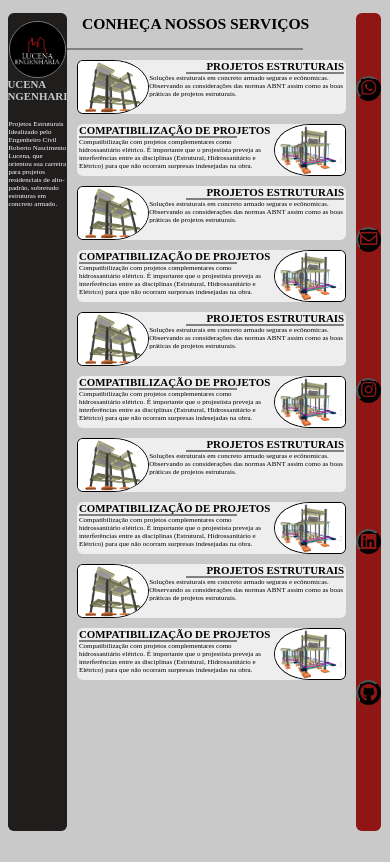
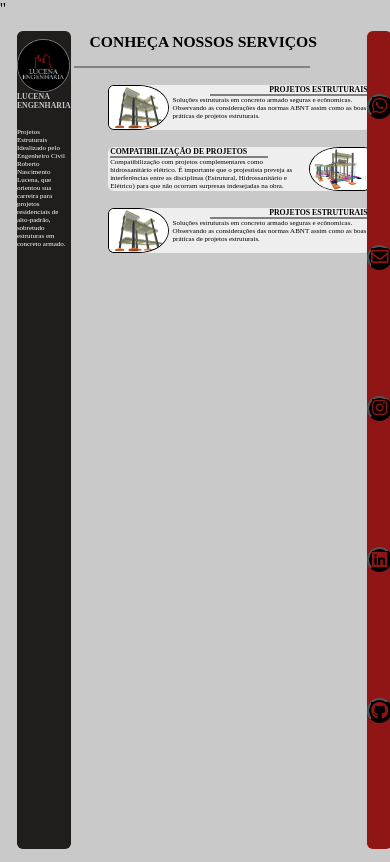
Before and after one commit to RobertoLucena/lucenaengenharia, a plain HTML site: page index.html in a window 390 px wide. Drawn offline with Linux system fonts and the light colour scheme.

Commit message:
Atualização mobile

```diff
--- a/index.html
+++ b/index.html
@@ -5,8 +5,10 @@
     <title>Lucena Engenharia</title>
     <link rel="stylesheet" type="text/css" href="style.css" />
     <link rel="stylesheet" href="https://cdnjs.cloudflare.com/ajax/libs/font-awesome/5.11.2/css/all.css">
+    <link rel="alternate" media="only screen and (max-width: 640px)"
+        href="https://imasters.com.br/design-ux/10-dicas-para-adaptar-sites-web-para-dispositivos-moveis-parte-01">
     <script src="code.js"></script>
-
+    ''
 </head>
 
 <body>
@@ -56,84 +58,6 @@
                     </p>
                 </div>
             </div>
-            <div class="box">
-                <div class="textprojetosleft">
-                    <h2>COMPATIBILIZAÇÃO DE PROJETOS</h2>
-                    <div id="linha1"></div>
-                    <p>Compatibilização com projetos complementares como hidrossanitário elétrico.
-                        É importante que o projestista preveja as interferências entre as disciplinas
-                        (Estrutural, Hidrossanitário e Elétrico) para que não ocorram surpresas indesejadas na obra.
-                    </p>
-                </div>
-                <img class="imgprojetosright" src="imagens/Apresentação1/Compatibilização.png">
-            </div>
-            <div class="box">
-                <img class="imgprojetosleft" src="imagens/Apresentação1/Estrutural.png">
-                <div class="textprojetosright">
-                    <h2>PROJETOS ESTRUTURAIS</h2>
-                    <div id="linha1"></div>
-                    <p>Soluções estruturais em concreto armado seguras e ecônomicas.
-                        Observando as considerações das normas ABNT assim como as boas
-                        práticas de projetos estruturais.
-                    </p>
-                </div>
-            </div>
-            <div class="box">
-                <div class="textprojetosleft">
-                    <h2>COMPATIBILIZAÇÃO DE PROJETOS</h2>
-                    <div id="linha1"></div>
-                    <p>Compatibilização com projetos complementares como hidrossanitário elétrico.
-                        É importante que o projestista preveja as interferências entre as disciplinas
-                        (Estrutural, Hidrossanitário e Elétrico) para que não ocorram surpresas indesejadas na obra.
-                    </p>
-                </div>
-                <img class="imgprojetosright" src="imagens/Apresentação1/Compatibilização.png">
-            </div>
-            <div class="box">
-                <img class="imgprojetosleft" src="imagens/Apresentação1/Estrutural.png">
-                <div class="textprojetosright">
-                    <h2>PROJETOS ESTRUTURAIS</h2>
-                    <div id="linha1"></div>
-                    <p>Soluções estruturais em concreto armado seguras e ecônomicas.
-                        Observando as considerações das normas ABNT assim como as boas
-                        práticas de projetos estruturais.
-                    </p>
-                </div>
-            </div>
-            <div class="box">
-                <div class="textprojetosleft">
-                    <h2>COMPATIBILIZAÇÃO DE PROJETOS</h2>
-                    <div id="linha1"></div>
-                    <p>Compatibilização com projetos complementares como hidrossanitário elétrico.
-                        É importante que o projestista preveja as interferências entre as disciplinas
-                        (Estrutural, Hidrossanitário e Elétrico) para que não ocorram surpresas indesejadas na obra.
-                    </p>
-                </div>
-                <img class="imgprojetosright" src="imagens/Apresentação1/Compatibilização.png">
-            </div>
-            <div class="box">
-                <img class="imgprojetosleft" src="imagens/Apresentação1/Estrutural.png">
-                <div class="textprojetosright">
-                    <h2>PROJETOS ESTRUTURAIS</h2>
-                    <div id="linha1"></div>
-                    <p>Soluções estruturais em concreto armado seguras e ecônomicas.
-                        Observando as considerações das normas ABNT assim como as boas
-                        práticas de projetos estruturais.
-                    </p>
-                </div>
-            </div>
-            <div class="box">
-                <div class="textprojetosleft">
-                    <h2>COMPATIBILIZAÇÃO DE PROJETOS</h2>
-                    <div id="linha1"></div>
-                    <p>Compatibilização com projetos complementares como hidrossanitário elétrico.
-                        É importante que o projestista preveja as interferências entre as disciplinas
-                        (Estrutural, Hidrossanitário e Elétrico) para que não ocorram surpresas indesejadas na obra.
-                    </p>
-                </div>
-                <img class="imgprojetosright" src="imagens/Apresentação1/Compatibilização.png">
-            </div>
-            <div class="box"></div>
         </div>
 
         <div id="sideright">
--- a/style.css
+++ b/style.css
@@ -14,7 +14,7 @@ h1{
 }
 
 h2{
-    font-size: 2.8vw;
+    font-size: 2vw;
 }
 
 p{
@@ -39,39 +39,40 @@ button:hover{
 }
 
 .box{
-    margin: 10px;
+    margin-left: 4vh;
+    margin-right: 4vh;
+    margin-top: 2vh;
     display: flex;
     flex-direction: row;
     justify-content: space-between;
     background-color: #eee;
     border-radius: 1.5vw;
-
+    width: 67vw;
 }
 
 .imgprojetosleft{
-    width: 18vw;
+    width: 15vw;
     border-radius: 1.5vw 50% 50% 1.5vw;
     border: 0.5px solid black;
 }
 
 .imgprojetosleft:hover{
     transition: all 0.3s ease;
-    width: 25vw;
+    width: 20vw;
     border-radius: 0%;
     border: 0.5px solid black;
     border-radius: 1.5vw 1.5vw 1.5vw 1.5vw;
 }
 
 .imgprojetosright{
-    width: 18vw;
+    width: 15vw;
     border-radius: 50% 1.5vw 1.5vw 50%;
     border: 0.5px solid black;
-
 }
 
 .imgprojetosright:hover{
     transition: all 0.3s ease;
-    width: 25vw;
+    width: 20vw;
     border-radius: 0%;
     border: 0.5px solid black;
     border-radius: 1.5vw 1.5vw 1.5vw 1.5vw;
@@ -113,7 +114,7 @@ button:hover{
     display: flex;
     flex-direction: column;
     align-items: center;
-    margin-left: 1vh;
+    margin-left: 2vh;
     border-radius: 1.5vw;
 }
 
@@ -121,7 +122,7 @@ button:hover{
     width: 75vw;
     height: 100vh;
     border: 0px solid blue;
-
+    margin-left: 1vw;
 }
 
 #sideright{
@@ -138,7 +139,7 @@ button:hover{
 }
 
 #perfil{
-    width: 14vw;
+    width: 13vw;
     border-radius: 50%;
     border: 1px solid gray;
     margin-top: 1vh;
```
